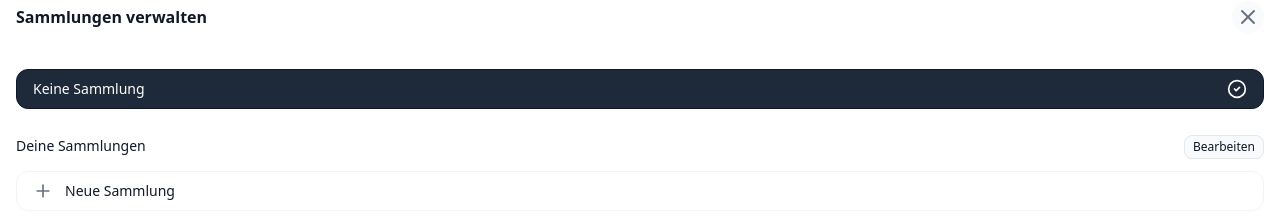
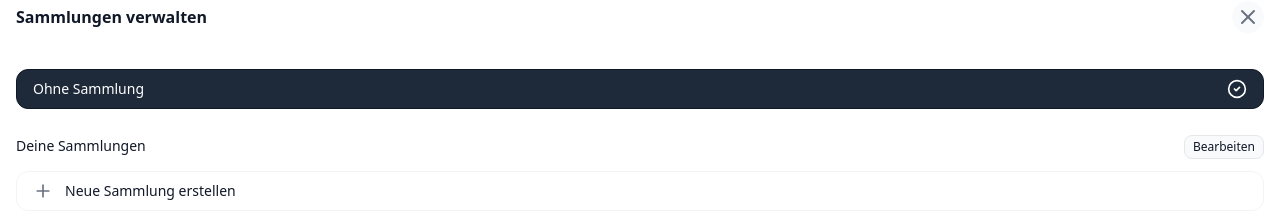
Before and after one commit to steschwa/tickboard, a React (Vite) app: page / in a window 1280 px wide. Both pictures are taken after a click on the button 1254 px from the left and 65 px from the top of the page. Shown: the part 573-797 px from the top of the page. Built offline with nearby package versions, Linux system fonts and the light colour scheme.

Commit message:
chore: wording

```diff
--- a/src/components/collection-select/CollectionSelect.tsx
+++ b/src/components/collection-select/CollectionSelect.tsx
@@ -39,7 +39,7 @@ export function CollectionSelect(props: CollectionSelectProps) {
                     <Item
                         selected={!selectedCollection}
                         onSelect={handleNoCollectionSelect}>
-                        Keine Sammlung
+                        Ohne Sammlung
                     </Item>
                 </List>
 
@@ -49,7 +49,7 @@ export function CollectionSelect(props: CollectionSelectProps) {
                             <div className="flex items-center gap-x-3">
                                 <PlusIcon className="text-gray-500 size-5" />
                                 <span className="text-gray-900">
-                                    Neue Sammlung
+                                    Neue Sammlung erstellen
                                 </span>
                             </div>
                         </Item>
```
